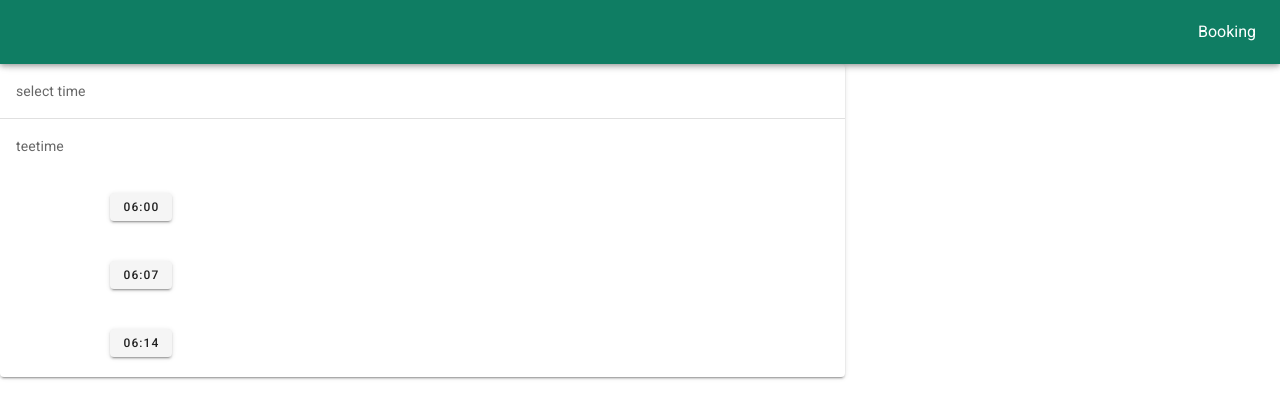
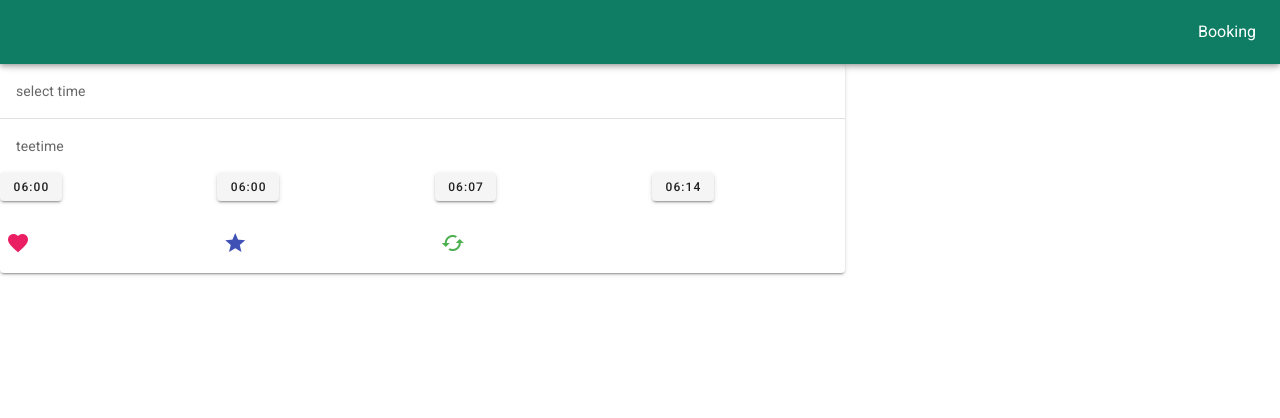
Before and after one commit to Pinsajee/Sr_project_newyoursgreens, a Vue app: page /testloop in a window 1280 px wide. Shown: the top 418 px of the page. Built offline with nearby package versions, Linux system fonts and the light colour scheme.

Commit message:
testloop

```diff
--- a/src/views/testloop.vue
+++ b/src/views/testloop.vue
@@ -6,19 +6,38 @@
           <v-card-subtitle>select time</v-card-subtitle>
           <v-divider></v-divider>
           <v-card-subtitle>teetime</v-card-subtitle>
-          <div v-for="(item, i) in items"
+        <v-row>
+        <v-col cols="12" sm="3">
+
+              <v-btn small>06:00</v-btn>
+
+          </v-col>
+          <v-col cols="12" sm="3"
+           v-for="(item, i) in items"
             :key="i">
-          <v-col
-            class="text-center"
-            cols="12"
-            sm="4"
 
-          >
-            <div class="my-2">
               <v-btn small>{{ item.time }}</v-btn>
-            </div>
+
           </v-col>
-          </div>
+
+           <v-col cols="12" sm="3">
+            <v-btn icon color="pink">
+              <v-icon>mdi-heart</v-icon>
+            </v-btn>
+          </v-col>
+
+          <v-col cols="12" sm="3">
+            <v-btn icon color="indigo">
+              <v-icon>mdi-star</v-icon>
+            </v-btn>
+          </v-col>
+
+          <v-col cols="12" sm="3">
+            <v-btn icon color="green">
+              <v-icon>mdi-cached</v-icon>
+            </v-btn>
+          </v-col>
+        </v-row>
         </v-card>
       </v-col>
     </v-flex>
```
